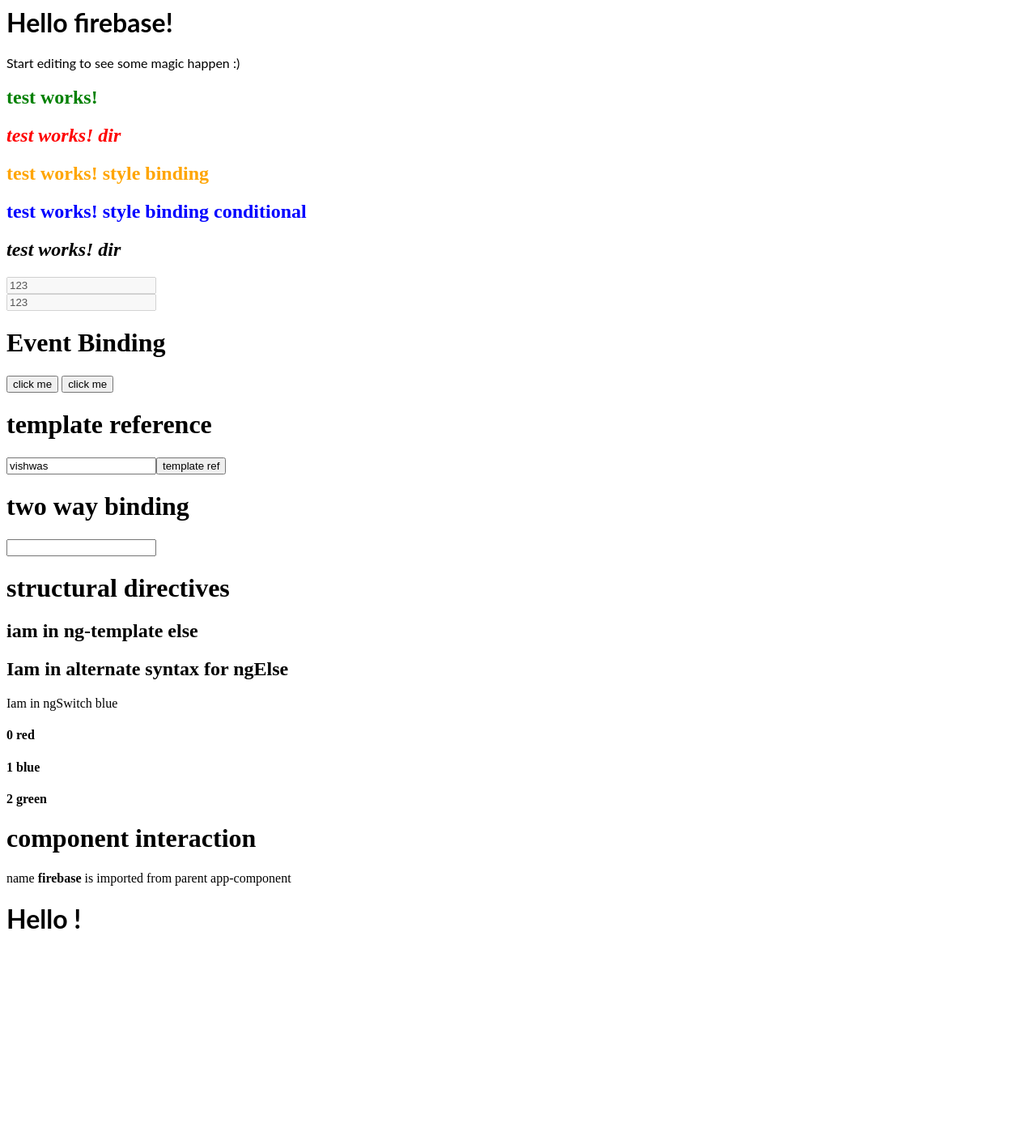
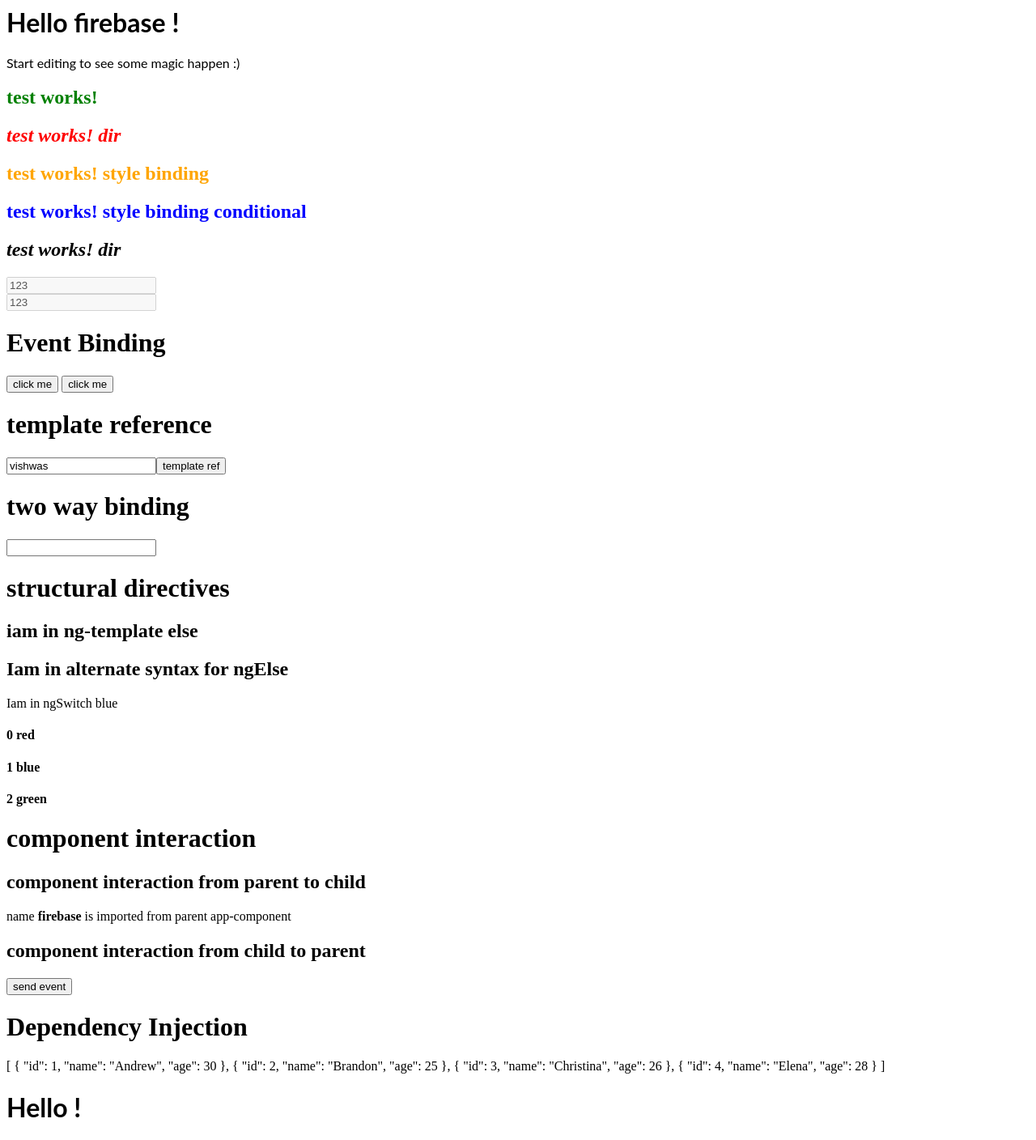
Before and after one commit to Raja-Vikraman/angular-8thsha, an Angular app: page / in a window 1280 px wide. Shown: the whole page at 81% size. Before the commit the page ends 1176 px from the top, so only its background shows below. Built offline with nearby package versions, Linux system fonts and the light colour scheme.

Commit message:
5 files modified, 1 added

```diff
--- a/src/app/app.component.html
+++ b/src/app/app.component.html
@@ -1,8 +1,8 @@
-<hello name="{{ name }}"></hello>
+<hello name="{{ name }} {{message | uppercase}}"></hello>
 <p>
   Start editing to see some magic happen :)
 </p>
-<app-test [parentData]="name">
+<app-test (childEvent)="message=$event" [parentData]="name">
   </app-test>
 
 
--- a/src/app/app.component.ts
+++ b/src/app/app.component.ts
@@ -7,4 +7,12 @@ import { Component } from '@angular/core';
 })
 export class AppComponent  {
   name = 'firebase';
+  public mesaage = '';
+
+  constructor() {}
+
+  ngOnInit() {
+
+  }
+
 }
--- a/src/app/app.module.ts
+++ b/src/app/app.module.ts
@@ -5,10 +5,12 @@ import { FormsModule } from '@angular/forms';
 import { AppComponent } from './app.component';
 import { HelloComponent } from './hello.component';
 import { TestComponent } from './test/test.component';
+import { EmployeeService } from './employee.service';
 
 @NgModule({
   imports:      [ BrowserModule, FormsModule ],
   declarations: [ AppComponent, HelloComponent, TestComponent ],
-  bootstrap:    [ AppComponent ]
+  bootstrap:    [ AppComponent ],
+  providers: [EmployeeService]
 })
 export class AppModule { }
--- /dev/null
+++ b/src/app/employee.service.ts
@@ -0,0 +1,18 @@
+import { Injectable } from '@angular/core';
+
+@Injectable()
+export class EmployeeService {
+
+  constructor() { }
+
+  getEmployee() {
+    return [
+      {"id":1, "name":"Andrew", "age":30},
+      {"id":2, "name":"Brandon", "age":25},
+      {"id":3, "name":"Christina", "age":26},
+      {"id":4, "name":"Elena", "age":28}
+    ];
+    // return  'hi';
+  }
+
+}
--- a/src/app/test/test.component.html
+++ b/src/app/test/test.component.html
@@ -56,4 +56,11 @@ ngModel is in  { FormsModule } from '@angular/forms'
 </div>
 
 <h1> component interaction </h1>
-name <b> {{parentData}} </b> is imported from parent app-component
+<h2> component interaction from parent to child </h2>
+name <b> {{parentDataAlias}} </b> is imported from parent app-component
+
+<h2> component interaction from child to parent </h2>
+<button (click)="fireEvent()"> send event </button>
+
+<h1> Dependency Injection</h1>
+ {{employees | json}}
--- a/src/app/test/test.component.ts
+++ b/src/app/test/test.component.ts
@@ -1,4 +1,6 @@
-import { Component, OnInit, Input } from '@angular/core';
+import { Component, OnInit, Input, Output, EventEmitter } from '@angular/core';
+import {EmployeeService} from '../employee.service';
+
 
 @Component({
   selector: 'app-test',
@@ -23,13 +25,20 @@ export class TestComponent implements OnInit {
   public color="blue";
 
   public colors = ["red", "blue", "green"];
+  public employees = [];
 
-  @Input() public parentData;
+  @Input('parentData') public parentDataAlias;
+  @Output() public childEvent = new EventEmitter();
+
+  fireEvent(){
+    this.childEvent.emit('Hey code evolution');
+  }
 
   public titleStyles = {
     fontStyle:'italic'
   }
-  constructor() { }
+  //constructor() { }
+  constructor(private _employeeService: EmployeeService) {}
 
   onClick(event) {
     this.greeting= "you hav just clicked me";
@@ -40,7 +49,14 @@ export class TestComponent implements OnInit {
     alert(i);
   }
 
+  // ngOnInit() {
+  // }
+
   ngOnInit() {
+    this.employees = this._employeeService.getEmployee();
+    console.log(this.employees);
   }
 
+
+
 }
```
